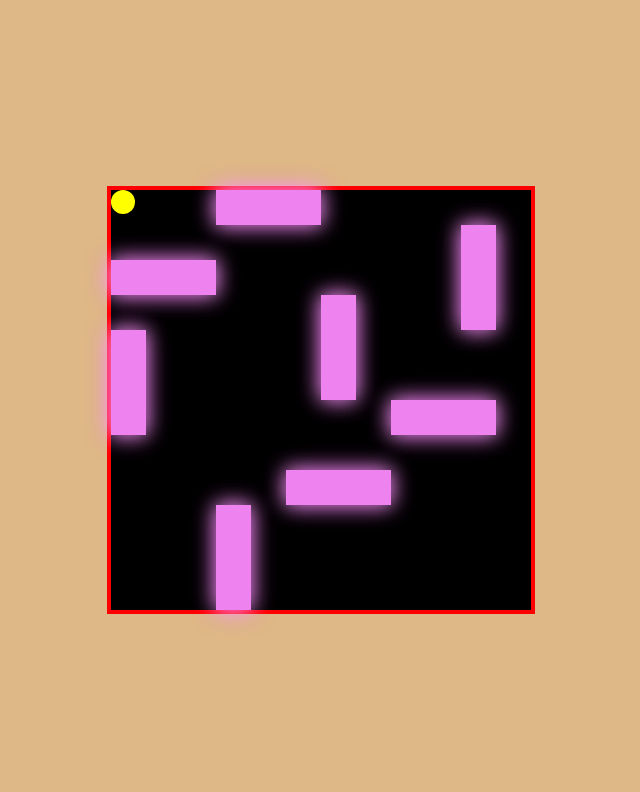
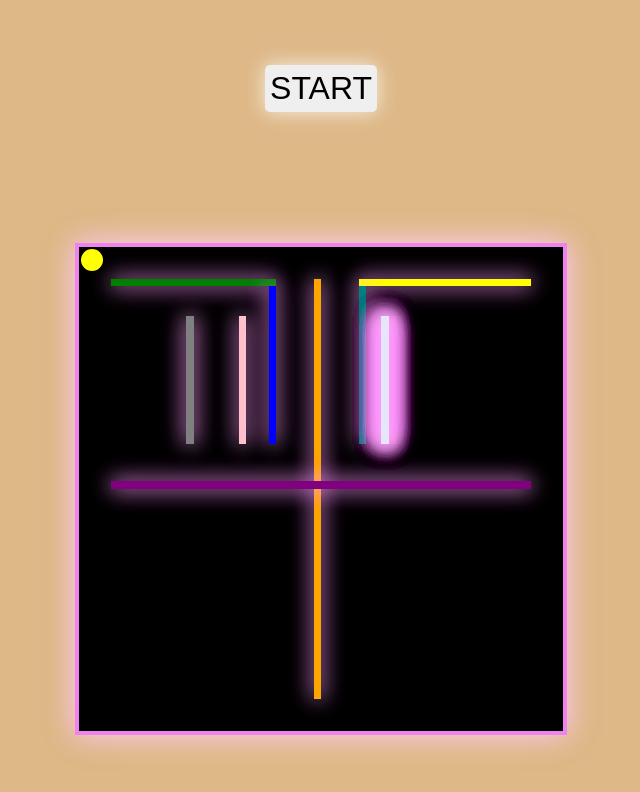
Before and after one commit to adrienw4/PacMan, a website: page index.html in a window 1280 px wide. Shown: the whole page, without its empty margins (319-959 px from the left). Drawn offline with Linux system fonts and the light colour scheme; a web font is replaced by a local one.

Commit message:
Styling the walls, var for random colors to recognize each one, to facilitate the positionning

```diff
--- a/index.html
+++ b/index.html
@@ -7,6 +7,13 @@
     <link rel="stylesheet" type="text/css" href="./styles/style.css" />
   </head>
   <body>
+    <!-- Déplace le bouton Start au centre -->
+    <input
+      type="button"
+      id="start-button"
+      class="centered-button"
+      value="START"
+    />
     <div class="game-container">
       <div class="grid">
         <div class="pacman">
@@ -14,9 +21,6 @@
           <div class="pacman-bottom"></div>
           <div class="feed"></div>
         </div>
-        <!-- <div class="cell ghost red">👻</div>
-        <div class="cell ghost pink">👻</div>
-        <div class="cell ghost cyan">👻</div> -->
         <div class="walls"></div>
         <div class="walls"></div>
         <div class="walls"></div>
@@ -25,7 +29,18 @@
         <div class="walls"></div>
         <div class="walls"></div>
         <div class="walls"></div>
-        <!-- Add more cells for dots here -->
+        <div class="walls"></div>
+        <div class="walls"></div>
+        <div class="walls"></div>
+        <div class="walls"></div>
+        <div class="walls"></div>
+        <div class="walls"></div>
+        <div class="walls"></div>
+        <div class="walls"></div>
+        <div class="walls"></div>
+        <div class="walls"></div>
+        <div class="walls"></div>
+        <div class="walls"></div>
       </div>
     </div>
     <script src="./script.js"></script>
--- a/styles/style.scss
+++ b/styles/style.scss
@@ -1,4 +1,12 @@
-/* Style the game container */
+@import url('https://fonts.cdnfonts.com/css/common-pixel');
+$colors: red, green, blue, orange, purple, yellow, teal, pink, brown, gray, navy, olive, lime, maroon, fuchsia, aqua, silver, black, white, aliceblue, lavender;
+
+* {
+    margin: 0;
+    padding: 0;
+    // box-sizing: border-box;
+}
+
 body {
     margin: 0;
     display: grid;
@@ -6,19 +14,23 @@ body {
     place-items: center;
     background-color: burlywood;
     .game-container {
+        padding: 2px;
         background-color: #000;
-        height: 420px;
-        width: 420px;
-        border: 4px solid red;
+        height: 480px;
+        width: 480px;
+        border: 4px solid violet;
         display: flex;
         justify-content: center;
         align-items: center;
+        box-shadow: 0 0 30px rgba(255,255,255,.5), 0 0 25px rgba(255, 156, 235, 0.7);
+
         /* Define the CSS Grid */
         .grid {
             display: grid;
-            grid: repeat(12, 1fr) / repeat(12, 1fr);
+            grid: repeat(64, 1fr) / repeat(64, 1fr);
             width: 100%;
             height: 100%;
+            position: relative;
             /* Style the dots (you can add more styles here) */
             .cell {
                 border: 1px solid #000;
@@ -30,30 +42,26 @@ body {
             }
             /* Style Pac-Man */
             .pacman {
+                display: flex;
+                justify-content: center;
+                align-items: center;
+                flex-direction: column;
+                grid-row: span 3;
+                grid-column: span 3;
                 .pacman-top {
                     background-color:yellow;
-                    width: 24px;
-                    height: 12px;
+                    width: 22px;
+                    height: 11px;
                     border-radius: 100px 100px 0 0;
                     animation: spin1 0.5s infinite linear;
                 }
                 .pacman-bottom{
                     background-color:yellow;
-                    width: 24px;
-                    height: 12px;
+                    width: 22px;
+                    height: 11px;
                     border-radius: 0 0 100px 100px;
                     animation: spin2 0.5s infinite linear;
                 }
-                // .feed {
-                //     margin-top: -185px;
-                //     margin-left:15px;
-                //     width: 45px;
-                //     height: 45px;
-                //     border-radius: 30%;
-                //     -moz-animation: eat 1s linear 0s infinite;
-                //     -webkit-animation: eat 1s linear 0s infinite;
-                //     animation: eat 1s linear 0s infinite;
-                // }
             }
             .ghost {
                 background-color: violet;
@@ -62,69 +70,138 @@ body {
             .walls {
                 background: violet;
                 box-shadow: 0 0px 25px rgba(255,25,255,.6), 0 0 20px rgba(255,255,255,.8);
+
+            @for $i from 1 through 21 {
+                &:nth-child(#{$i}) {
+                    background-color: nth($colors, $i);
+                }
+            }
                 &:nth-child(2){
-                    // Vertical
-                    grid-column-start: 1;
-                    grid-row-start: 5;
-                    grid-row-end: 8;
+                    grid-column: 5;
+                    grid-row: 5;
+                    grid-column-end: 27;
                 }
                 &:nth-child(3){
-                    // Horizontal
-                    grid-row-start: 1;
-                    grid-column-start: 4;
-                    grid-column-end: 7;
+                    grid-column: 26;
+                    grid-row: 6;
+                    grid-row-end: 27;
                 }
+                // Cross verical
                 &:nth-child(4){
-                    // Vertical
-                    grid-column-start: 11;
-                    grid-row-start: 2;
-                    grid-row-end: 5;
+                    grid-column: 32;
+                    grid-row: 5;
+                    grid-row-end: 61;
                 }
+                // Cross horizontal
                 &:nth-child(5){
-                    // Horizontal
-                    grid-row-start: 3;
-                    grid-column-start: 1;
-                    grid-column-end: 4;
-
+                    grid-column: 5;
+                    grid-row: 32;
+                    grid-column-end: 61;
                 }
                 &:nth-child(6){
-                    // Vertical
-                    grid-column-start: 7;
-                    grid-row-start: 4;
-                    grid-row-end: 7;
+                    grid-column: 38;
+                    grid-row: 5;
+                    grid-column-end: 61;
                 }
                 &:nth-child(7){
-                    // Horizontal
-                    grid-row-start: 7;
-                    grid-column-start: 9;
-                    grid-column-end: 12;
+                    grid-column: 38;
+                    grid-row: 6;
+                    grid-row-end: 27;
                 }
                 &:nth-child(8){
-                    // Vertical
-                    grid-column-start: 4;
-                    grid-row-start: 10;
-                    grid-row-end: 13;
+                    grid-column: 22;
+                    grid-row: 10;
+                    grid-row-end: 27;
                 }
                 &:nth-child(9){
-                    // Horizontal
-                    grid-row-start: 9;
-                    grid-column-start: 6;
-                    grid-column-end: 9;
+                    grid-column: 42;
+                    grid-row: 10;
+                    grid-row-end: 27;
+                }
+                &:nth-child(10){
+                    grid-column: 15;
+                    grid-row: 10;
+                    grid-row-end: 27;
+                }
+                &:nth-child(11){
+                    grid-column: 41;
+                    grid-row: 10;
+                    grid-row-end: 27;
+                }
+                &:nth-child(12){
+                    grid-column: 41;
+                    grid-row: 10;
+                    grid-row-end: 27;
+                }
+                &:nth-child(13){
+                    grid-column: 41;
+                    grid-row: 10;
+                    grid-row-end: 27;
+                }
+                &:nth-child(14){
+                    grid-column: 41;
+                    grid-row: 10;
+                    grid-row-end: 27;
+                }
+                &:nth-child(15){
+                    grid-column: 41;
+                    grid-row: 10;
+                    grid-row-end: 27;
+                }
+                &:nth-child(16){
+                    grid-column: 41;
+                    grid-row: 10;
+                    grid-row-end: 27;
+                }
+                &:nth-child(17){
+                    grid-column: 41;
+                    grid-row: 10;
+                    grid-row-end: 27;
+                }
+                &:nth-child(18){
+                    grid-column: 41;
+                    grid-row: 10;
+                    grid-row-end: 27;
+                }
+                &:nth-child(19){
+                    grid-column: 41;
+                    grid-row: 10;
+                    grid-row-end: 27;
+                }
+                &:nth-child(20){
+                    grid-column: 41;
+                    grid-row: 10;
+                    grid-row-end: 27;
+                }
+                &:nth-child(21){
+                    grid-column: 41;
+                    grid-row: 10;
+                    grid-row-end: 27;
                 }
             }
         }
     }
 }
 
+/* Style le bouton Start centré */
+.centered-button {
+    box-shadow: 0 0 20px rgba(255,255,255,.8);
+    font-family: 'Common Pixel', sans-serif;
+    font-size: 2rem;
+    border: none;
+    border-radius: 5px;
+    padding: 5px;
+    margin: 0;
+}
 
 /* Animation*/
 
 @keyframes spin1 {
-	0%  {transform: rotate(0deg);}
-	50%{transform: rotate(-35deg);}
+	0% {transform: rotate(0deg);}
+	50% {transform: rotate(-35deg);}
 
 }
 @keyframes spin2 {
-	0%  {transform: rotate(0deg);}
-  50%{transform: rotate(35deg);}
+	0% {transform: rotate(0deg);}
+    50% {transform: rotate(35deg);}
 }
```
Also changed, not shown: script.js (+70 -0 lines), styles/style.css, 1 other file.
